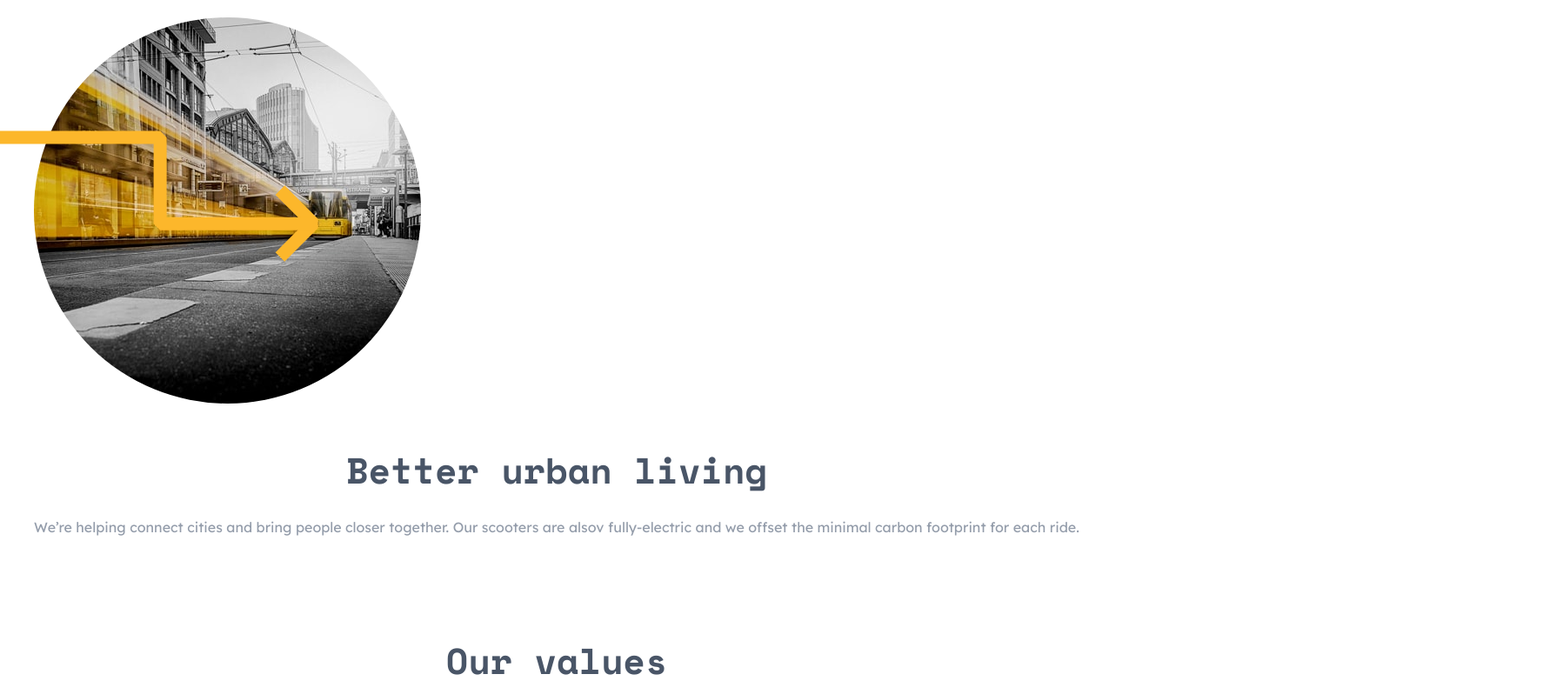
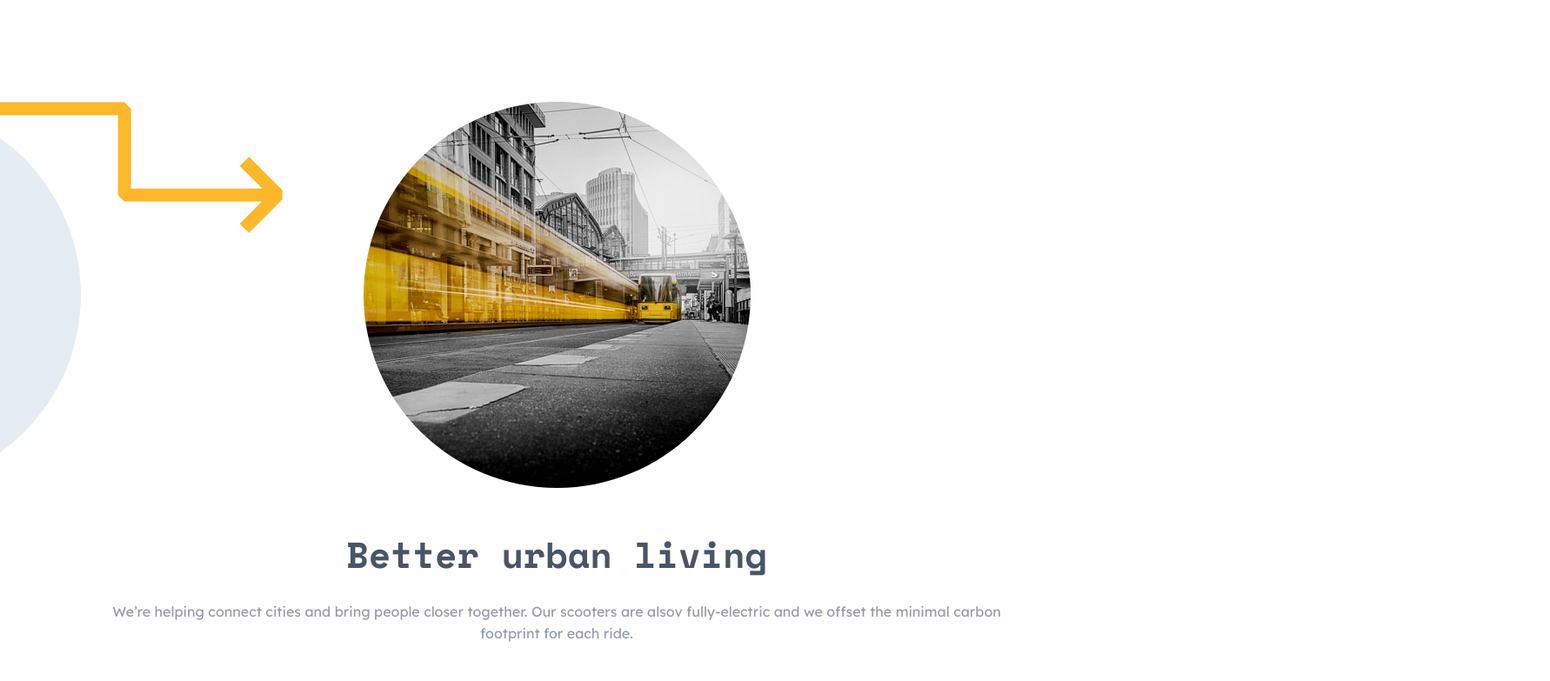
Before and after one commit to diegotorres9/scoot, a plain HTML site: page about.html in a window 1280 px wide. Shown: the part 1029-1812 px from the top of the page at 87% size, 1782 px wide, since content can reach past the window. Drawn offline with nearby package versions, Linux system fonts and the light colour scheme.

Commit message:
about page tablet size styling

```diff
--- a/about.html
+++ b/about.html
@@ -56,6 +56,9 @@
     <section id="about-wrapper" class="about-wrapper">
     <!--  -->
       <div class="about-container">
+        <div class="mobility-circle">
+          <svg xmlns="http://www.w3.org/2000/svg" width="445" height="445"><circle cx="302.5" cy="222.5" r="222.5" fill="#E5ECF4" fill-rule="evenodd" transform="translate(-80)"/></svg>
+        </div>
         <img src="./assets/images/digital-era.jpg" alt="woman looking at her phone.">
         <div class="arrow-mobility-container">
           <svg xmlns="http://www.w3.org/2000/svg" width="741" height="151"><g fill="none" fill-rule="evenodd" stroke="#FCB72B" stroke-linejoin="bevel" stroke-width="15"><path d="M740.969 143.368H182.854V43.999H6.591"/><path d="M44.64 82.64L6.214 44.214 44.64 5.787"/></g></svg>
@@ -67,6 +70,9 @@
       </div>
       <!--  -->
       <div class="about-container">
+        <div class="living-circle">
+          <svg xmlns="http://www.w3.org/2000/svg" width="445" height="445"><circle cx="302.5" cy="222.5" r="222.5" fill="#E5ECF4" fill-rule="evenodd" transform="translate(-80)"/></svg>
+        </div>
         <img src="./assets/images/better-living.jpg" alt="city trains.">
         <div class="arrow-living-container">
           <svg xmlns="http://www.w3.org/2000/svg" width="452" height="151"><g fill="none" fill-rule="evenodd" stroke="#FCB72B" stroke-linejoin="bevel" stroke-width="15"><path d="M407.952 145.444l38.426-38.426-38.426-38.426"/><path d="M0 8h270.115v99.369h176.263"/></g></svg>
--- a/css/about.css
+++ b/css/about.css
@@ -19,7 +19,7 @@
     flex-direction: column;
     align-items: center;
     justify-content: center;
-    margin: 72px 32px 120px 32px;
+    padding: 72px 32px 120px 32px;
 }
 .about-container {
     position: relative;
@@ -203,3 +203,42 @@ details p {
     text-align: center;
     margin-bottom: 2rem;
 }
+@media screen and (min-width: 768px) {
+    .about-hero {
+        background-image: url('../assets/images/about-hero-tablet.jpg');
+    }
+    .about-wrapper {
+        padding: 144px 98px 120px 98px;
+    }
+    .about-container {
+        display: flex;
+        flex-direction: column;
+        align-items: center;
+        justify-content: center;
+        /* padding: 144px 98px 120px 98px; */
+    }
+    .about-container .arrow-mobility-container {
+        /* position: absolute; */
+        width: 1100px;
+        height: 100%;
+        top: 480px;
+        left: -100px;
+    }
+    .about-container .mobility-circle {
+        position: absolute;
+        width: 100%;
+        height: 100%;
+        left: 600px;
+    }
+    .about-container .arrow-living-container {
+        position: absolute;
+        top: 370px;
+        left: -100px;
+    }
+    .about-container .living-circle {
+        position: absolute;
+        width: 100%;
+        height: 100%;
+        right: 450px;
+    }
+}
```
